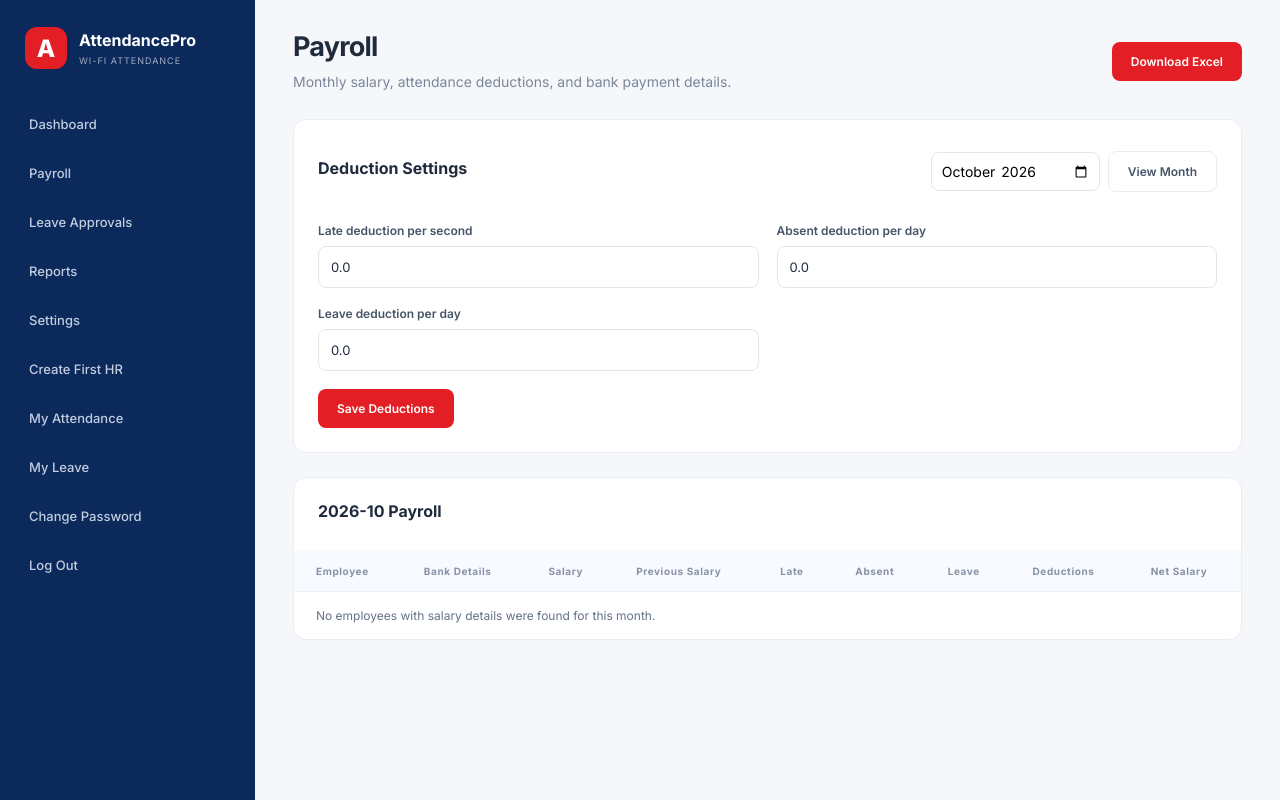
After one commit to Ubaid-Khan0/attendance-by-wifi, a Flask app: page /payroll in a window 1280 px wide. The commit adds this page. Run offline with Flask 3, Linux system fonts and the light colour scheme; the visitor is signed in with stand-in values (Sample User, id 1); data comes from the database, SQL or seed files in the repository; data that the repository does not hold is empty; some libraries are stand-ins or nearby versions.

Commit message:
Add employee payroll management

```diff
--- a/app.py
+++ b/app.py
@@ -1,8 +1,10 @@
 import csv
 import io
 import ipaddress
+import math
 import os
 import re
+from calendar import monthrange
 import secrets
 import sqlite3
 from datetime import date, datetime, time, timedelta
@@ -151,6 +153,16 @@ def hr_required(view):
     @login_required
     def wrapped(*args, **kwargs):
         if session.get("role") != "hr":
+            abort(403)
+        return view(*args, **kwargs)
+    return wrapped
+
+
+def payroll_required(view):
+    @wraps(view)
+    @login_required
+    def wrapped(*args, **kwargs):
+        if session.get("role") not in {"admin", "hr"}:
             abort(403)
         return view(*args, **kwargs)
     return wrapped
@@ -613,6 +625,12 @@ def employees():
 def add_employee():
     code, name, department, password, role = (request.form.get(k, "").strip() for k in ("employee_code", "full_name", "department", "password", "role"))
     cnic, email = employee_contact_details(request.form)
+    bank_name = request.form.get("bank_name", "").strip()
+    account_number = request.form.get("account_number", "").strip()
+    try:
+        monthly_salary = float(request.form.get("monthly_salary", ""))
+    except ValueError:
+        monthly_salary = 0
     bootstrap_hr = session.get("role") == "admin"
     if bootstrap_hr:
         role = "hr"
@@ -622,9 +640,12 @@ def add_employee():
         flash("Code, name, and a valid password are required.", "error"); return redirect(url_for("employees"))
     if not valid_employee_contact(cnic, email):
         flash("Enter a valid 13-digit CNIC and email address.", "error"); return redirect(url_for("employees"))
+    if not math.isfinite(monthly_salary) or monthly_salary <= 0 or not bank_name or not account_number:
+        flash("Enter a valid monthly salary, bank name, and account number.", "error"); return redirect(url_for("employees"))
     connection = get_connection()
     try:
-        connection.execute("INSERT INTO employees(employee_code,full_name,department,cnic,email,password_hash,must_change_password,role) VALUES(?,?,?,?,?,?,1,?)", (code, name, department or None, cnic, email, generate_password_hash(password), role))
+        cursor = connection.execute("INSERT INTO employees(employee_code,full_name,department,cnic,email,monthly_salary,bank_name,account_number,password_hash,must_change_password,role) VALUES(?,?,?,?,?,?,?,?,?,1,?)", (code, name, department or None, cnic, email, monthly_salary, bank_name, account_number, generate_password_hash(password), role))
+        connection.execute("INSERT INTO salary_history(employee_id,monthly_salary,changed_by) VALUES(?,?,?)", (cursor.lastrowid, monthly_salary, session["user_id"]))
         connection.commit(); flash("Employee added.", "success")
         if bootstrap_hr:
             return redirect(url_for("admin_dashboard"))
@@ -650,12 +671,20 @@ def edit_employee(employee_id):
             name = request.form.get("full_name", "").strip()
             department = request.form.get("department", "").strip()
             cnic, email = employee_contact_details(request.form)
+            bank_name = request.form.get("bank_name", "").strip()
+            account_number = request.form.get("account_number", "").strip()
+            try:
+                monthly_salary = float(request.form.get("monthly_salary", ""))
+            except ValueError:
+                monthly_salary = 0
             role = request.form.get("role", "").strip()
             active = 1 if request.form.get("is_active") else 0
             if not name:
                 flash("Full name is required.", "error")
             elif not valid_employee_contact(cnic, email):
                 flash("Enter a valid 13-digit CNIC and email address.", "error")
+            elif not math.isfinite(monthly_salary) or monthly_salary <= 0 or not bank_name or not account_number:
+                flash("Enter a valid monthly salary, bank name, and account number.", "error")
             elif role not in {"employee", "intern", "manager", "hr"}:
                 flash("Select a valid employee role.", "error")
             elif employee_id == session["user_id"] and (role != "hr" or not active):
@@ -664,9 +693,11 @@ def edit_employee(employee_id):
                 deactivated = None if active else now_pk().isoformat(sep=" ", timespec="seconds")
                 try:
                     connection.execute("""
-                        UPDATE employees SET full_name=?, department=?, cnic=?, email=?, role=?, is_active=?, deactivated_at=?
+                        UPDATE employees SET full_name=?, department=?, cnic=?, email=?, monthly_salary=?, bank_name=?, account_number=?, role=?, is_active=?, deactivated_at=?
                         WHERE id=?
-                    """, (name, department or None, cnic, email, role, active, deactivated, employee_id))
+                    """, (name, department or None, cnic, email, monthly_salary, bank_name, account_number, role, active, deactivated, employee_id))
+                    if employee["monthly_salary"] is None or float(employee["monthly_salary"]) != monthly_salary:
+                        connection.execute("INSERT INTO salary_history(employee_id,monthly_salary,changed_by) VALUES(?,?,?)", (employee_id, monthly_salary, session["user_id"]))
                     connection.commit()
                 except sqlite3.IntegrityError:
                     connection.rollback()
@@ -713,6 +744,112 @@ def reset_password(employee_id):
             connection.execute("UPDATE employees SET password_hash=?, must_change_password=1 WHERE id=?", (generate_password_hash(password), employee_id)); connection.commit(); flash("Temporary password set.", "success")
     finally: connection.close()
     return redirect(url_for("employees"))
+
+
+def payroll_period(value):
+    try:
+        start = datetime.strptime(value, "%Y-%m").date().replace(day=1)
+    except (TypeError, ValueError):
+        start = today_pk().replace(day=1)
+    end = start.replace(day=monthrange(start.year, start.month)[1])
+    return start, end
+
+
+def build_payroll(connection, start, end):
+    rate_rows = connection.execute("SELECT key,value FROM settings WHERE key IN ('late_deduction_per_second','absent_deduction_per_day','leave_deduction_per_day')").fetchall()
+    rates = {row["key"]: float(row["value"]) for row in rate_rows}
+    employees = connection.execute("""
+        SELECT * FROM employees
+        WHERE role!='admin' AND monthly_salary IS NOT NULL
+          AND DATE(created_at) <= ?
+          AND (deactivated_at IS NULL OR DATE(deactivated_at) >= ?)
+        ORDER BY full_name
+    """, (end.isoformat(), start.isoformat())).fetchall()
+    payroll = []
+    for employee in employees:
+        attendance_rows = build_report(connection, start.isoformat(), end.isoformat(), str(employee["id"]))
+        absent_days = sum("Absent" in row["labels"] for row in attendance_rows)
+        leave_days = sum("On Leave" in row["labels"] for row in attendance_rows)
+        late_seconds = 0
+        for row in attendance_rows:
+            if "Late" not in row["labels"] or not row["check_in"]:
+                continue
+            schedule = current_schedule(connection, row["date"])
+            if schedule:
+                allowed = datetime.combine(date.fromisoformat(row["date"]), time.fromisoformat(schedule["start_time"])) + timedelta(minutes=schedule["grace_minutes"])
+                late_seconds += max(0, int((datetime.fromisoformat(row["check_in"]) - allowed).total_seconds()))
+        late_deduction = late_seconds * rates["late_deduction_per_second"]
+        absent_deduction = absent_days * rates["absent_deduction_per_day"]
+        leave_deduction = leave_days * rates["leave_deduction_per_day"]
+        total_deduction = late_deduction + absent_deduction + leave_deduction
+        salary_history = connection.execute("SELECT monthly_salary FROM salary_history WHERE employee_id=? ORDER BY effective_at DESC,id DESC LIMIT 2", (employee["id"],)).fetchall()
+        previous_salary = salary_history[1]["monthly_salary"] if len(salary_history) > 1 else None
+        payroll.append({
+            "employee_code": employee["employee_code"], "full_name": employee["full_name"],
+            "department": employee["department"] or "", "bank_name": employee["bank_name"] or "",
+            "account_number": employee["account_number"] or "", "salary": float(employee["monthly_salary"]),
+            "previous_salary": previous_salary, "late_seconds": late_seconds, "absent_days": absent_days,
+            "leave_days": leave_days, "late_deduction": late_deduction,
+            "absent_deduction": absent_deduction, "leave_deduction": leave_deduction,
+            "total_deduction": total_deduction, "net_salary": max(0, float(employee["monthly_salary"]) - total_deduction),
+        })
+    return payroll, rates
+
+
+@app.route("/payroll", methods=["GET", "POST"])
+@payroll_required
+def payroll():
+    connection = get_connection()
+    try:
+        if request.method == "POST":
+            try:
+                rates = {key: float(request.form.get(key, "")) for key in ("late_deduction_per_second", "absent_deduction_per_day", "leave_deduction_per_day")}
+                if any(not math.isfinite(value) or value < 0 for value in rates.values()):
+                    raise ValueError
+                for key, value in rates.items():
+                    connection.execute("UPDATE settings SET value=?,updated_by=?,updated_at=CURRENT_TIMESTAMP WHERE key=?", (str(value), session["user_id"], key))
+                connection.commit()
+                flash("Payroll deduction rates saved.", "success")
+            except ValueError:
+                flash("Enter valid deduction amounts of zero or more.", "error")
+        start, end = payroll_period(request.values.get("month"))
+        rows, rates = build_payroll(connection, start, end)
+    finally:
+        connection.close()
+    return render_template("payroll.html", rows=rows, rates=rates, month=start.strftime("%Y-%m"))
+
+
+@app.get("/payroll/export")
+@payroll_required
+def export_payroll():
+    start, end = payroll_period(request.args.get("month"))
+    connection = get_connection()
+    try:
+        rows, rates = build_payroll(connection, start, end)
+    finally:
+        connection.close()
+    try:
+        from openpyxl import Workbook
+        from openpyxl.styles import Font, PatternFill
+        from openpyxl.utils import get_column_letter
+    except ImportError:
+        abort(500, "Excel export requires openpyxl.")
+    book = Workbook(); sheet = book.active; sheet.title = "Payroll"
+    headers = ["Employee ID", "Name", "Department", "Bank", "Account Number", "Current Salary", "Previous Salary", "Late Seconds", "Absent Days", "Leave Days", "Late Deduction", "Absent Deduction", "Leave Deduction", "Total Deduction", "Net Salary"]
+    sheet.append([f"Payroll for {start.strftime('%B %Y')}"]); sheet.merge_cells(start_row=1, start_column=1, end_row=1, end_column=len(headers))
+    sheet.append(headers)
+    for row in rows:
+        sheet.append([row["employee_code"], row["full_name"], row["department"], row["bank_name"], row["account_number"], row["salary"], row["previous_salary"], row["late_seconds"], row["absent_days"], row["leave_days"], row["late_deduction"], row["absent_deduction"], row["leave_deduction"], row["total_deduction"], row["net_salary"]])
+    sheet["A1"].font = Font(size=14, bold=True, color="FFFFFF")
+    for cell in sheet[1]: cell.fill = PatternFill("solid", fgColor="1E3A5F")
+    for cell in sheet[2]: cell.font = Font(bold=True, color="FFFFFF"); cell.fill = PatternFill("solid", fgColor="2563EB")
+    sheet.freeze_panes = "A3"; sheet.auto_filter.ref = f"A2:O{max(2, sheet.max_row)}"
+    for column in "FGKLMNO":
+        for cell in sheet[column][2:]: cell.number_format = '#,##0.00'
+    for column_number, column_cells in enumerate(sheet.columns, 1):
+        sheet.column_dimensions[get_column_letter(column_number)].width = min(24, max(12, max(len(str(cell.value or "")) for cell in column_cells) + 2))
+    output = io.BytesIO(); book.save(output); output.seek(0)
+    return send_file(output, as_attachment=True, download_name=f"payroll-{start.strftime('%Y-%m')}.xlsx", mimetype="application/vnd.openxmlformats-officedocument.spreadsheetml.sheet")
 
 
 @app.route("/admin/settings", methods=["GET", "POST"])
--- a/templates/base.html
+++ b/templates/base.html
@@ -1,7 +1,7 @@
 <!doctype html><html lang="en"><head><meta charset="utf-8"><meta name="viewport" content="width=device-width,initial-scale=1"><title>{% block title %}AttendancePro{% endblock %}</title><link rel="stylesheet" href="{{ url_for('static',filename='css/style.css',v='5') }}"></head>
 <body><div class="app-layout"><aside class="sidebar"><a class="brand" href="{{ url_for('home') }}"><div class="brand-icon">A</div><div><h2>AttendancePro</h2><p>WI-FI ATTENDANCE</p></div></a><nav class="navigation">
-{% if session.get('role') == 'admin' %}<a class="nav-item" href="{{ url_for('admin_dashboard') }}">Dashboard</a><a class="nav-item" href="{{ url_for('admin_leaves') }}">Leave Approvals</a><a class="nav-item" href="{{ url_for('reports') }}">Reports</a><a class="nav-item" href="{{ url_for('admin_settings') }}">Settings</a>{% endif %}
-{% if session.get('role') == 'hr' %}<a class="nav-item" href="{{ url_for('hr_dashboard') }}">Dashboard</a><a class="nav-item" href="{{ url_for('employees') }}">Employees</a>{% endif %}
+{% if session.get('role') == 'admin' %}<a class="nav-item" href="{{ url_for('admin_dashboard') }}">Dashboard</a><a class="nav-item" href="{{ url_for('payroll') }}">Payroll</a><a class="nav-item" href="{{ url_for('admin_leaves') }}">Leave Approvals</a><a class="nav-item" href="{{ url_for('reports') }}">Reports</a><a class="nav-item" href="{{ url_for('admin_settings') }}">Settings</a>{% endif %}
+{% if session.get('role') == 'hr' %}<a class="nav-item" href="{{ url_for('hr_dashboard') }}">Dashboard</a><a class="nav-item" href="{{ url_for('employees') }}">Employees</a><a class="nav-item" href="{{ url_for('payroll') }}">Payroll</a>{% endif %}
 {% if needs_first_hr %}<a class="nav-item" href="{{ url_for('employees') }}">Create First HR</a>{% endif %}
 {% if session.get('user_id') %}<a class="nav-item" href="{{ url_for('my_attendance') }}">My Attendance</a><a class="nav-item" href="{{ url_for('leave_requests') }}">My Leave</a><a class="nav-item" href="{{ url_for('change_password') }}">Change Password</a><form action="{{ url_for('logout') }}" method="post"><input type="hidden" name="csrf_token" value="{{ csrf_token() }}"><button class="nav-item" type="submit">Log Out</button></form>{% endif %}
 </nav></aside><main class="main-content">{% for category,message in get_flashed_messages(with_categories=true) %}<div class="notice {{ category }}">{{ message }}</div>{% endfor %}{% block content %}{% endblock %}</main></div></body></html>
--- a/templates/edit_employee.html
+++ b/templates/edit_employee.html
@@ -10,6 +10,9 @@
         <div class="form-field"><label>Full name</label><input name="full_name" value="{{ employee.full_name }}" required></div>
         <div class="form-field"><label>CNIC</label><input name="cnic" value="{{ employee.cnic or '' }}" inputmode="numeric" minlength="13" maxlength="15" required></div>
         <div class="form-field"><label>Email address</label><input type="email" name="email" value="{{ employee.email or '' }}" required></div>
+        <div class="form-field"><label>Monthly salary</label><input type="number" name="monthly_salary" min="0.01" step="0.01" value="{{ employee.monthly_salary or '' }}" required></div>
+        <div class="form-field"><label>Bank name</label><input name="bank_name" value="{{ employee.bank_name or '' }}" required></div>
+        <div class="form-field"><label>Account number / IBAN</label><input name="account_number" value="{{ employee.account_number or '' }}" required></div>
         <div class="form-field"><label>Department</label><input name="department" value="{{ employee.department or '' }}"></div>
         <div class="form-field"><label>Role</label><select name="role" required><option value="employee" {% if employee.role == 'employee' %}selected{% endif %}>Employee</option><option value="intern" {% if employee.role == 'intern' %}selected{% endif %}>Intern</option><option value="manager" {% if employee.role == 'manager' %}selected{% endif %}>Manager</option><option value="hr" {% if employee.role == 'hr' %}selected{% endif %}>HR</option></select></div>
         <label class="checkbox-field"><input type="checkbox" name="is_active" {% if employee.is_active %}checked{% endif %}> Active account</label>
--- a/templates/employees.html
+++ b/templates/employees.html
@@ -10,6 +10,9 @@
         <div class="form-field"><label>Full name</label><input name="full_name" required></div>
         <div class="form-field"><label>CNIC</label><input name="cnic" inputmode="numeric" minlength="13" maxlength="15" placeholder="35202-1234567-1" required></div>
         <div class="form-field"><label>Email address</label><input type="email" name="email" required></div>
+        <div class="form-field"><label>Monthly salary</label><input type="number" name="monthly_salary" min="0.01" step="0.01" required></div>
+        <div class="form-field"><label>Bank name</label><input name="bank_name" required></div>
+        <div class="form-field"><label>Account number / IBAN</label><input name="account_number" required></div>
         <div class="form-field"><label>Department</label><input name="department"></div>
         <div class="form-field"><label>Role</label>{% if bootstrap_hr %}<input type="hidden" name="role" value="hr"><input value="HR" disabled>{% else %}<select name="role" required><option value="employee">Employee</option><option value="intern">Intern</option><option value="manager">Manager</option><option value="hr">HR</option></select>{% endif %}</div>
         <div class="form-field"><label>Temporary password</label><input type="password" name="password" required></div>
--- /dev/null
+++ b/templates/payroll.html
@@ -0,0 +1,19 @@
+{% extends 'base.html' %}
+{% block title %}Payroll{% endblock %}
+{% block content %}
+<header class="topbar"><div><h1>Payroll</h1><p class="subtitle">Monthly salary, attendance deductions, and bank payment details.</p></div><a class="primary-button" href="{{ url_for('export_payroll', month=month) }}">Download Excel</a></header>
+<section class="content-card">
+    <div class="section-header"><h2>Deduction Settings</h2><form method="get" class="inline-form"><input type="month" name="month" value="{{ month }}" required><button class="secondary-button">View Month</button></form></div>
+    <form method="post" class="employee-form">
+        <input type="hidden" name="csrf_token" value="{{ csrf_token() }}"><input type="hidden" name="month" value="{{ month }}">
+        <div class="form-field"><label>Late deduction per second</label><input type="number" name="late_deduction_per_second" min="0" step="0.01" value="{{ rates.late_deduction_per_second }}" required></div>
+        <div class="form-field"><label>Absent deduction per day</label><input type="number" name="absent_deduction_per_day" min="0" step="0.01" value="{{ rates.absent_deduction_per_day }}" required></div>
+        <div class="form-field"><label>Leave deduction per day</label><input type="number" name="leave_deduction_per_day" min="0" step="0.01" value="{{ rates.leave_deduction_per_day }}" required></div>
+        <button class="primary-button">Save Deductions</button>
+    </form>
+</section>
+<section class="content-card"><div class="section-header"><h2>{{ month }} Payroll</h2></div><div class="table-wrapper"><table><thead><tr><th>Employee</th><th>Bank Details</th><th>Salary</th><th>Previous Salary</th><th>Late</th><th>Absent</th><th>Leave</th><th>Deductions</th><th>Net Salary</th></tr></thead><tbody>
+{% for r in rows %}<tr><td>{{ r.full_name }}<small>{{ r.employee_code }} · {{ r.department or 'No department' }}</small></td><td>{{ r.bank_name }}<small>{{ r.account_number }}</small></td><td>{{ '%.2f'|format(r.salary) }}</td><td>{{ '%.2f'|format(r.previous_salary) if r.previous_salary is not none else '—' }}</td><td>{{ r.late_seconds }} sec<small>{{ '%.2f'|format(r.late_deduction) }}</small></td><td>{{ r.absent_days }} day(s)<small>{{ '%.2f'|format(r.absent_deduction) }}</small></td><td>{{ r.leave_days }} day(s)<small>{{ '%.2f'|format(r.leave_deduction) }}</small></td><td>{{ '%.2f'|format(r.total_deduction) }}</td><td><strong>{{ '%.2f'|format(r.net_salary) }}</strong></td></tr>
+{% else %}<tr><td colspan="9">No employees with salary details were found for this month.</td></tr>{% endfor %}
+</tbody></table></div></section>
+{% endblock %}
```
Also changed, not shown: database.py (+16 -0 lines), test_app.py (+33 -1 lines).
